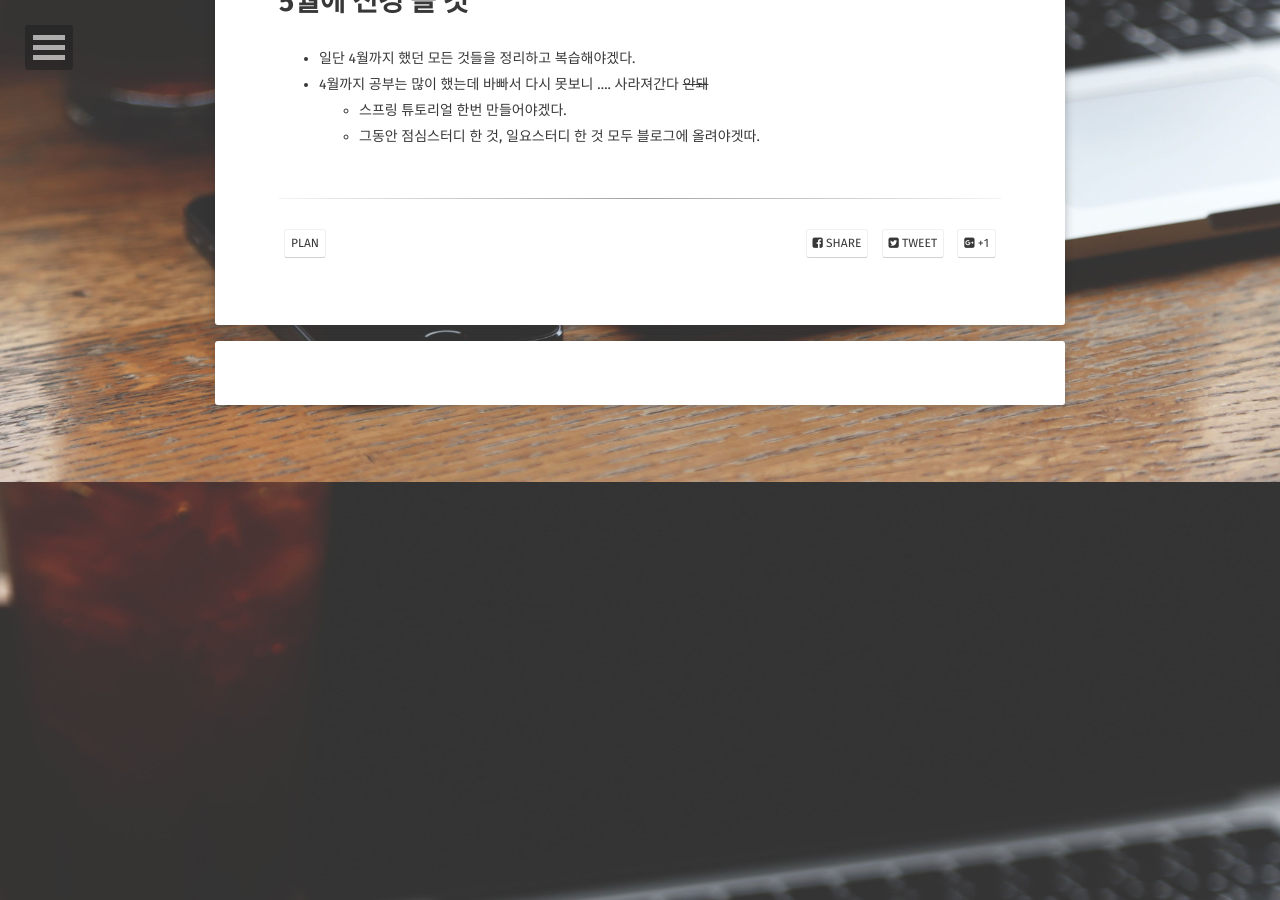
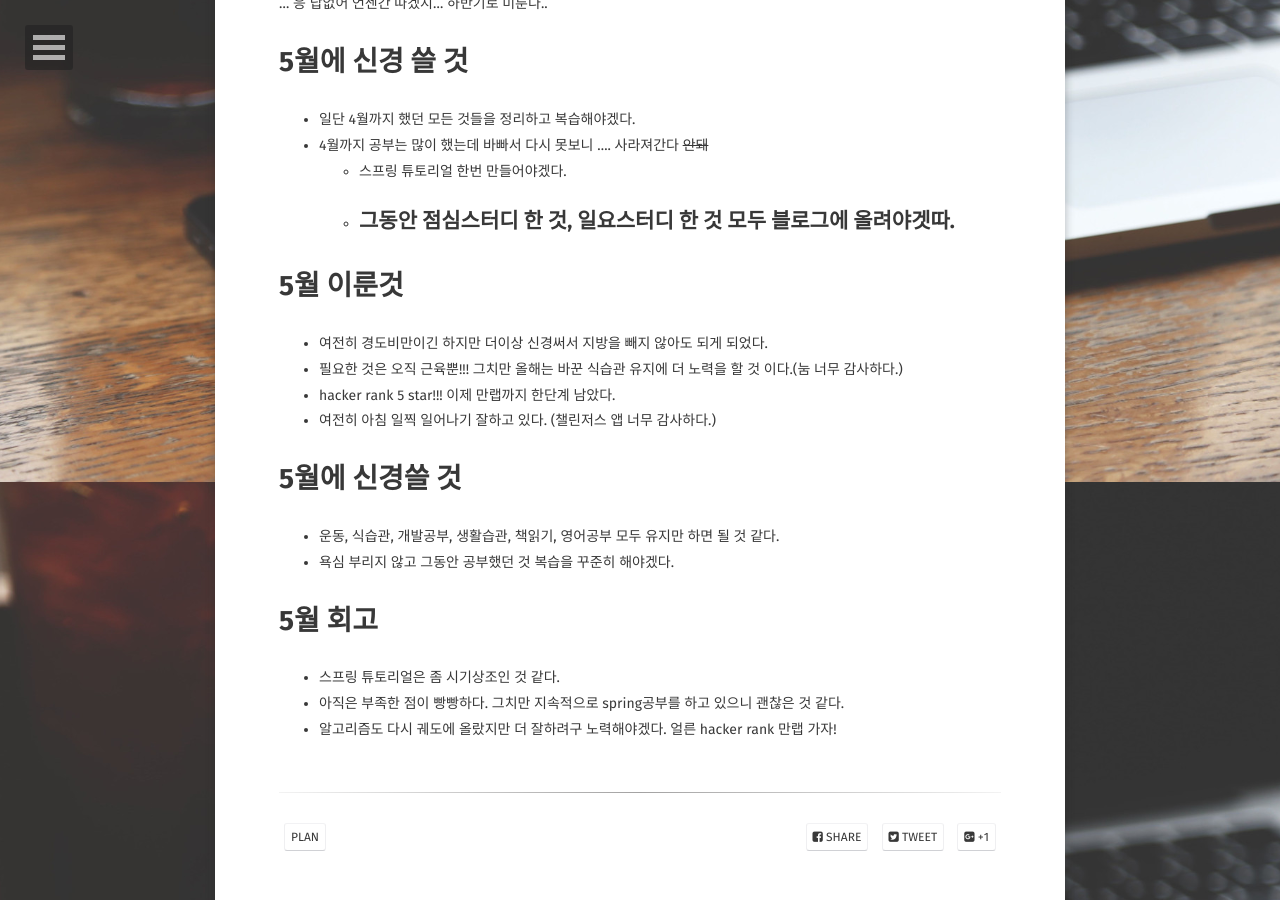
Before and after one commit to JoosJuliet/joosjuliet.github.io, a Jekyll site: the page built from _posts/2019-01-20-2019_front.md, in a window 1280 px wide and 900 px high, scrolled down 3118 px. Built offline with Jekyll 4.4.1, drawn with Linux system fonts in a browser that asks for light colours; some web fonts are replaced; some of the changed text lies outside the part shown.

Commit message:
5월 회고 쓰기

```diff
--- a/_posts/2019-01-20-2019_front.md
+++ b/_posts/2019-01-20-2019_front.md
@@ -26,6 +26,8 @@ comments: true
 이정도면 나름 이룬것도 많고, 맘에 든다.
 그런데 2월달에는 1월에 한 것 유지만 해도 장한 것 같다.
 
+---
+
 # 2월에 이룬것
 - cake 앱으로 하루 10분 쉐도잉을 좀 더 딱 볼수 있게 했다.
 - 눔을 통해서 매일같이 식단일기를 쓰고 있고 더 체계적으로 식단관리를 하게 되었다.
@@ -53,7 +55,7 @@ comments: true
 - spring을 알아가는데 더 집중하자! (잘하고 있지만 유지하는데 집중하자)
 - algorithm 힘든 건 알지만 일주일에 두개 medium을 풀어보자
 - 회사 confluence에 쓴 것 블로그에도 올리자
-
+---
 # 3,4월에 회고
 - coverletter 초고 완료ㅎㅎㅎㅎㅎ
 - resume 다시 썼다. 커리어 관리 열심히 하다니 ㅎㅎㅎㅎㅎㅎㅎ
@@ -64,7 +66,7 @@ comments: true
 - 6시 일어나기 습관은 완벽히 됬다. 나자신에게 장하다. 챌린저스 앱이 많은 도움을 줬다.
 - 하루 만보를 거의 챙기고 있다. (소름)
 
-
+---
 
 # 1월부터 4월 초까지 총 쿼터 상반기 회고!
 ## 1. 개발글의 퀄리티를 높이자!
@@ -115,3 +117,19 @@ resume도 두번이나 고치고, 나름 미국회사랑 인턴시험도 진행
 - 4월까지 공부는 많이 했는데 바빠서 다시 못보니 .... 사라져간다 ~~안돼~~
   - 스프링 튜토리얼 한번 만들어야겠다.
   - 그동안 점심스터디 한 것, 일요스터디 한 것 모두 블로그에 올려야겟따.
+---
+
+# 5월 이룬것
+- 여전히 경도비만이긴 하지만 더이상 신경써서 지방을 빼지 않아도 되게 되었다.
+- 필요한 것은 오직 근육뿐!!! 그치만 올해는 바꾼 식습관 유지에 더 노력을 할 것 이다.(눔 너무 감사하다.)
+- hacker rank 5 star!!! 이제 만랩까지 한단계 남았다.
+- 여전히 아침 일찍 일어나기 잘하고 있다. (챌린저스 앱 너무 감사하다.)
+
+# 5월에 신경쓸 것
+- 운동, 식습관, 개발공부, 생활습관, 책읽기, 영어공부 모두 유지만 하면 될 것 같다.
+- 욕심 부리지 않고 그동안 공부했던 것 복습을 꾸준히 해야겠다.
+
+# 5월 회고
+- 스프링 튜토리얼은 좀 시기상조인 것 같다.
+- 아직은 부족한 점이 빵빵하다. 그치만 지속적으로 spring공부를 하고 있으니 괜찮은 것 같다.
+- 알고리즘도 다시 궤도에 올랐지만 더 잘하려구 노력해야겠다. 얼른 hacker rank 만랩 가자!
```
